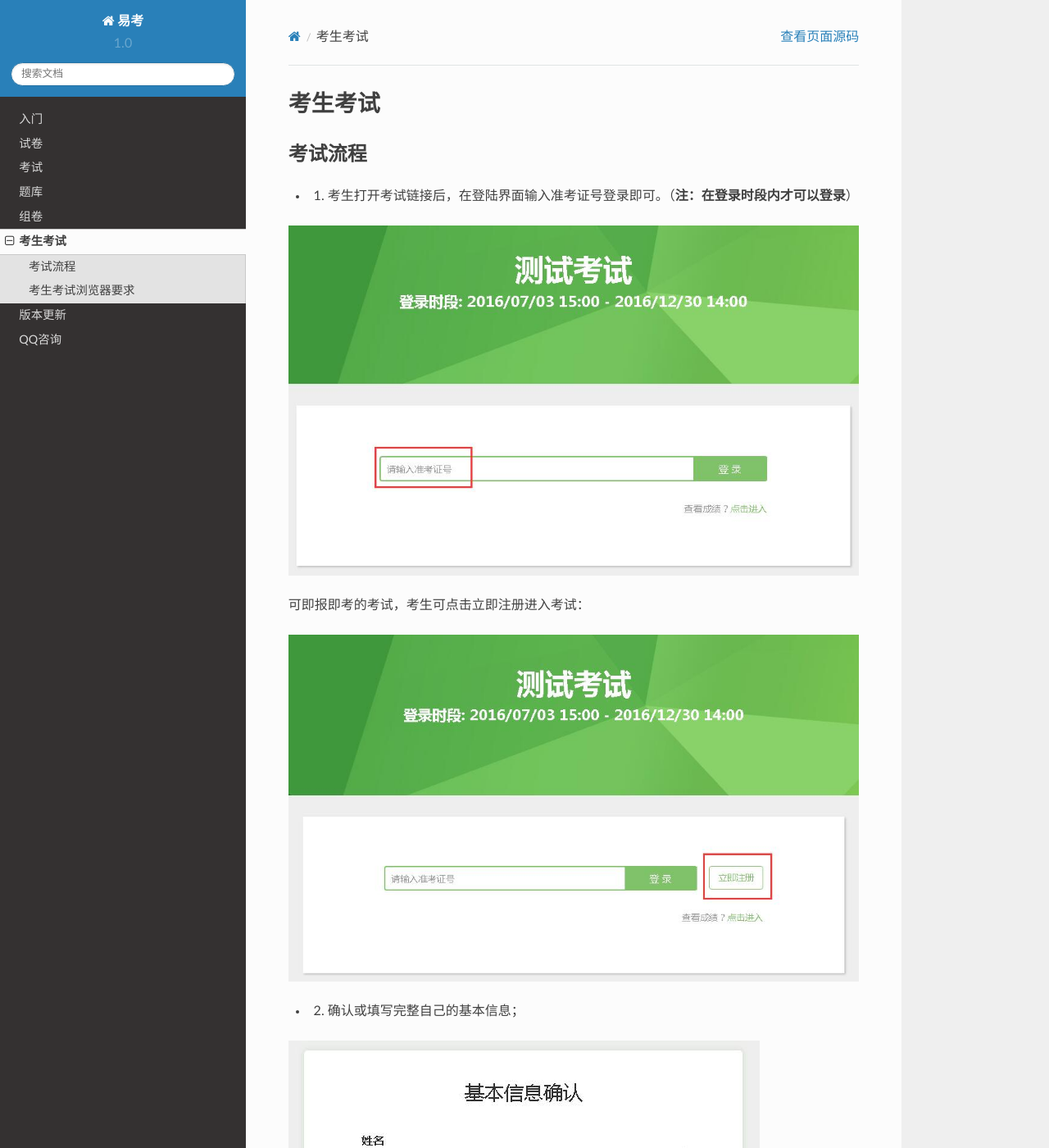
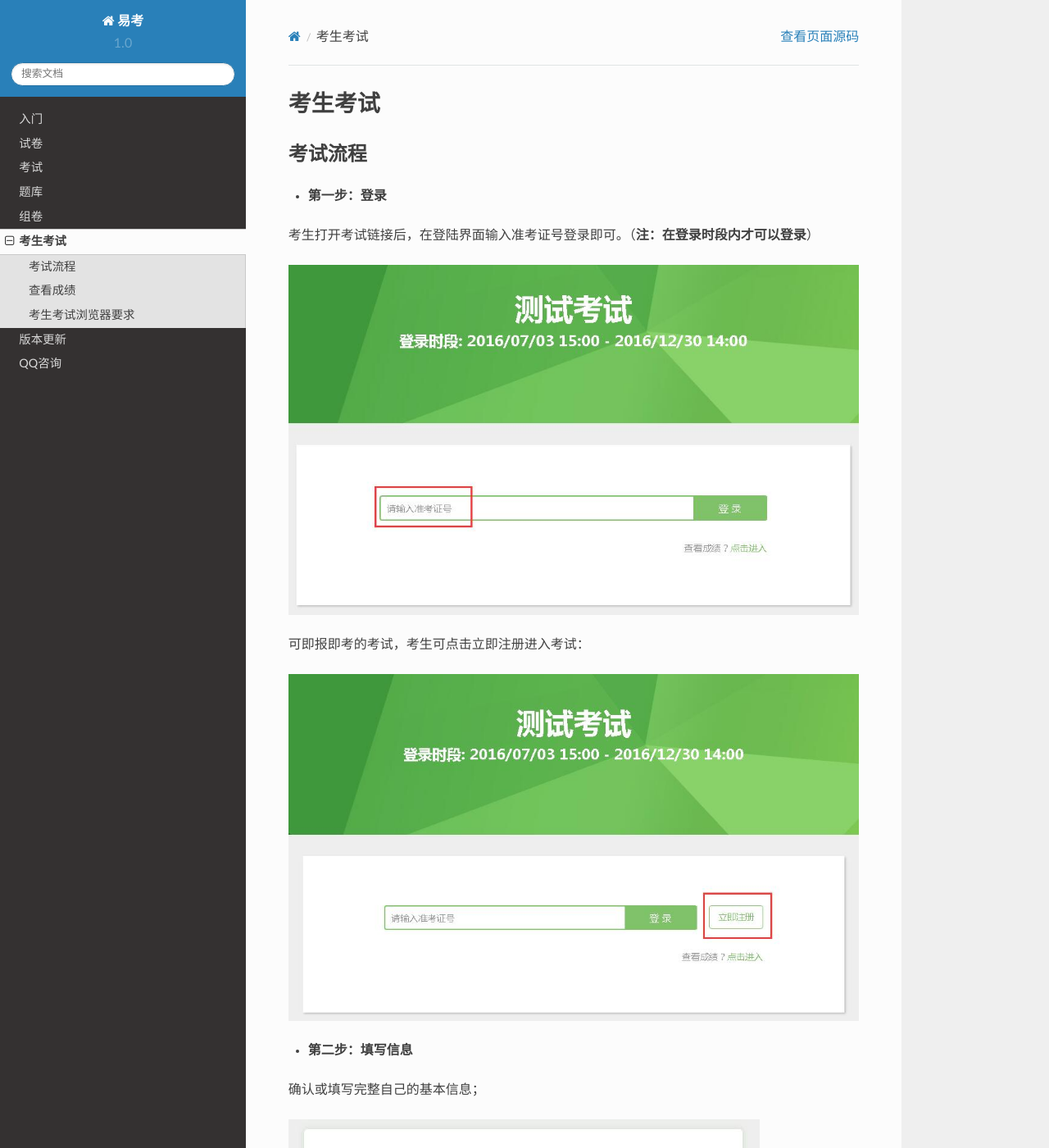
Before and after one commit to yaozhifeng/eztest_doc, a Sphinx documentation site: the page built from docs/source/candidate.rst, in a window 1280 px wide and 1400 px high. Shown: the whole window at 82% size. Built offline with Sphinx 7.4.7 and the Read the Docs theme 2.0.0, drawn with Linux system fonts in a browser that asks for light colours.

Commit message:
canditate

```diff
--- a/docs/source/candidate.rst
+++ b/docs/source/candidate.rst
@@ -4,7 +4,9 @@
 考试流程
 ----------
 
-- 1. 考生打开考试链接后，在登陆界面输入准考证号登录即可。（**注：在登录时段内才可以登录**）
+- **第一步：登录**
+
+考生打开考试链接后，在登陆界面输入准考证号登录即可。（**注：在登录时段内才可以登录**）
 
 .. image:: _static/kaoshi1.jpg
 
@@ -12,11 +14,15 @@
 
 .. image:: _static/kaoshi2.jpg
 
-- 2. 确认或填写完整自己的基本信息；
+- **第二步：填写信息**
+
+确认或填写完整自己的基本信息；
 
 .. image:: _static/kaoshi3.jpg
 
-- 3. 点击开始考试，进入考试界面；
+- **第三步：答题&交卷**
+
+点击开始考试，进入考试界面；
 
 .. image:: _static/kaoshi4.jpg
 
```
Also changed, not shown: other parts of docs/source/candidate.rst (+2 -1 lines).
